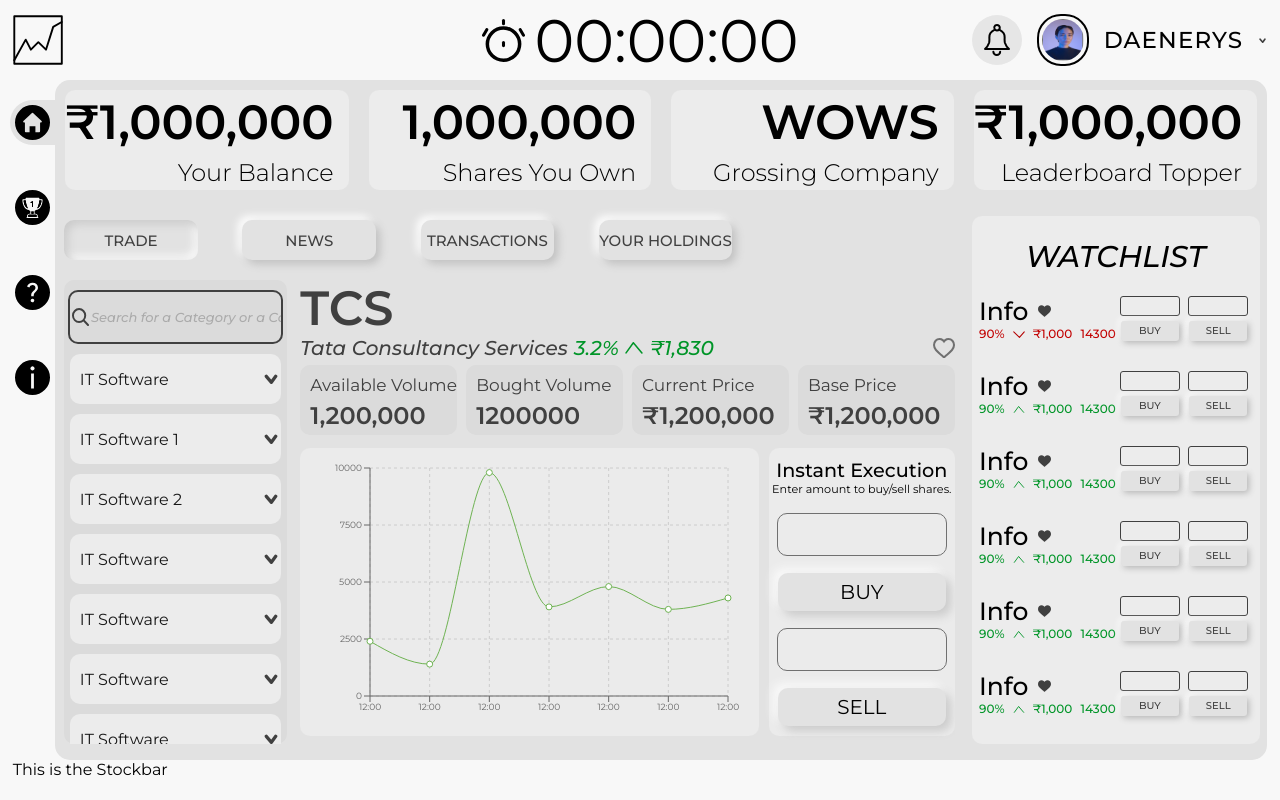
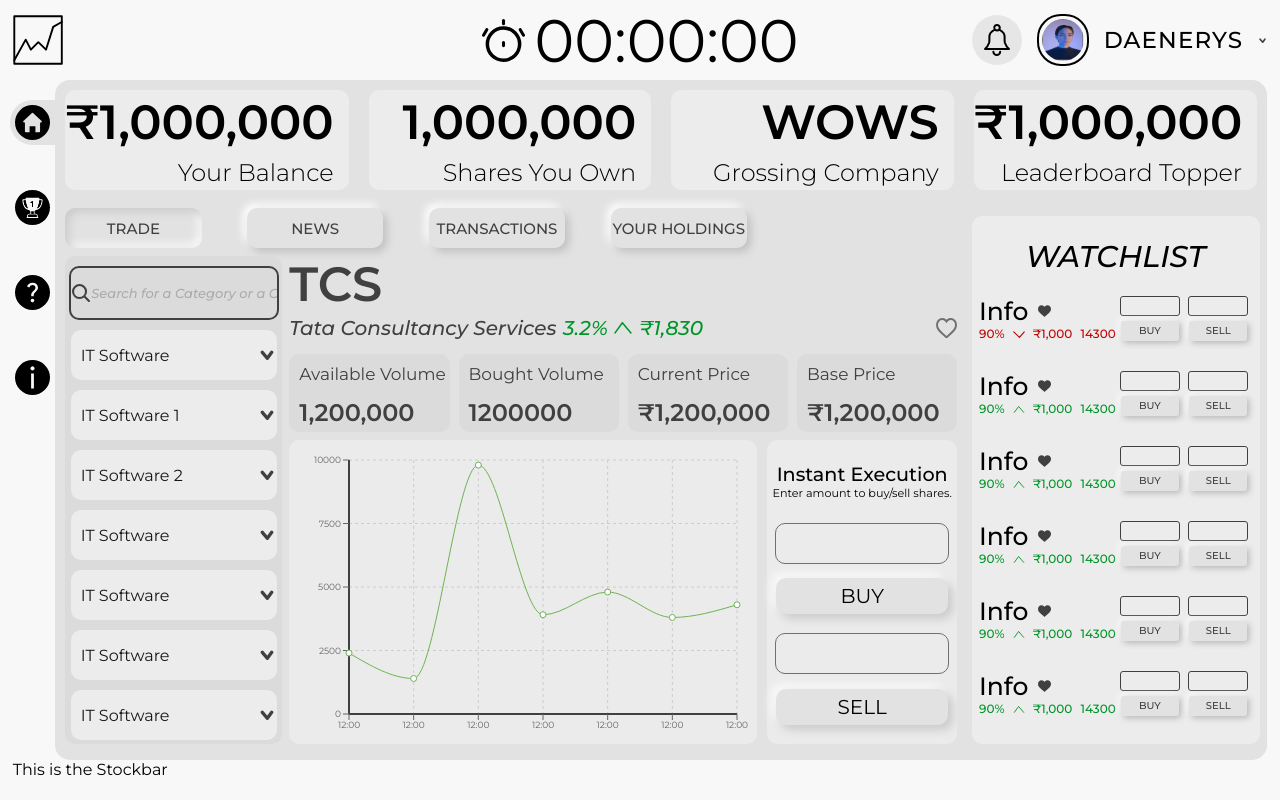
Before and after one commit to shreejilucifer/wow, a Next.js app: page /dashboard in a window 1280 px wide. Built offline with nearby package versions, Linux system fonts and the light colour scheme.

Commit message:
Micro Improvements

```diff
--- a/src/components/dashboard/company.js
+++ b/src/components/dashboard/company.js
@@ -130,14 +130,19 @@
                   data={data}
                   margin={{
                     top: 20,
-                    right: 30,
-                    left: 10,
-                    bottom: 10
+                    right: 20
                   }}
                 >
                   <CartesianGrid strokeDasharray='3 3' />
-                  <XAxis dataKey='name' tick={{ fontSize: '9px' }} />
-                  <YAxis tick={{ fontSize: '9px' }} />
+                  <XAxis
+                    dataKey='name'
+                    axisLine={{ stroke: '#404040', strokeWidth: 2 }}
+                    tick={{ fontSize: '9px' }}
+                  />
+                  <YAxis
+                    axisLine={{ stroke: '#404040', strokeWidth: 2 }}
+                    tick={{ fontSize: '9px' }}
+                  />
                   <Tooltip />
                   <Line type='monotone' dataKey='pv' stroke='#6FB353' />
                 </LineChart>
--- a/src/styles/light/company.module.css
+++ b/src/styles/light/company.module.css
@@ -11,7 +11,7 @@
 
 .companyDetails {
   width: 100%;
-  height: 3vh;
+  height: 4vh;
   display: flex;
   flex-direction: row;
   justify-content: space-between;
@@ -79,7 +79,7 @@
 
 .companyCards {
   width: 100%;
-  height: 10vh;
+  height: 11vh;
   display: flex;
   flex-direction: row;
   justify-content: space-between;
@@ -87,8 +87,7 @@
 
 .card {
   width: 24%;
-  margin-top: 5px;
-  margin-bottom: 5px;
+  margin-top: 10px;
 
   display: flex;
   flex-direction: column;
@@ -117,7 +116,7 @@
 
 .mainContainer {
   width: 100%;
-  height: 38vh;
+  height: 39vh;
   overflow-y: hidden;
   display: grid;
   grid-template-columns: 70% 30%;
@@ -125,19 +124,12 @@
 
 .wrapperLeft {
   width: 100%;
-}
-
-.wrapperRight {
-  width: 100%;
-  height: 37vh;
-  display: flex;
-  flex-direction: column;
-  justify-content: center;
-  align-items: flex-end;
+  height: 39vh;
 }
 
 .graphContainer {
-  height: 38vh;
+  margin-top: 1vh;
+  width: 100%;
   display: flex;
   flex-direction: column;
   justify-content: center;
@@ -147,8 +139,17 @@
 .graph {
   background-color: #ebebeb;
   width: 100%;
-  height: 36vh;
+  height: 38vh;
   border-radius: 10px;
+}
+
+.wrapperRight {
+  width: 100%;
+  height: 39vh;
+  display: flex;
+  flex-direction: column;
+  justify-content: center;
+  align-items: flex-end;
 }
 
 .formContainer {
@@ -168,7 +169,7 @@
   flex-direction: column;
   justify-content: center;
   align-items: center;
-  flex: 1;
+  flex: 1.5;
   width: 100%;
 }
 
@@ -187,7 +188,7 @@
 .inputContainer {
   display: flex;
   flex-direction: column;
-  justify-content: center;
+  justify-content: flex-start;
   align-items: center;
   flex: 1;
   width: 100%;
@@ -208,7 +209,7 @@
 .buttonContainer {
   display: flex;
   flex-direction: column;
-  justify-content: center;
+  justify-content: flex-start;
   align-items: center;
   flex: 1;
   width: 100%;
@@ -223,6 +224,16 @@
   border-radius: 10px;
   background: #e2e2e2;
   box-shadow: 5px 5px 10px #cbcbcb, -5px -5px 10px #f9f9f9;
+  outline: none;
+}
+
+.button:active {
+  background: linear-gradient(145deg, #f2f2f2, #cbcbcb);
+  box-shadow: 2px 2px 6px #b5b5b5, -2px -2px 6px #ffffff;
+}
+
+.button:hover {
+  cursor: pointer;
 }
 
 @media only screen and (max-width: 1440px) {
--- a/src/styles/light/companylist.module.css
+++ b/src/styles/light/companylist.module.css
@@ -1,7 +1,8 @@
 .container {
-  height: 58vh;
+  height: 61vh;
   background: #dbdbdb;
   border-radius: 10px;
+  margin-left: 10px;
   display: flex;
   flex-direction: column;
   justify-content: flex-start;
--- a/src/styles/light/links.module.css
+++ b/src/styles/light/links.module.css
@@ -1,11 +1,15 @@
 .container {
-  height: 10vh;
-  width: 98%;
+  height: 7vh;
+  width: 100%;
   align-self: center;
   display: flex;
   flex-direction: row;
   justify-content: flex-start;
   align-items: center;
+}
+
+.linkButtons:nth-child(1) {
+  margin-left: 10px;
 }
 
 .linkButtons,
--- a/src/styles/light/trade.module.css
+++ b/src/styles/light/trade.module.css
@@ -1,16 +1,15 @@
 .container {
-  height: 60vh;
-  width: 98%;
+  height: 63vh;
+  width: 100%;
   align-self: center;
   display: grid;
   grid-template-columns: 25% 75%;
 }
 
 .main {
+  width: 98%;
   display: flex;
   flex-direction: column;
   align-items: center;
-  padding-left: 2%;
-  width: 98%;
   justify-self: center;
 }
```
